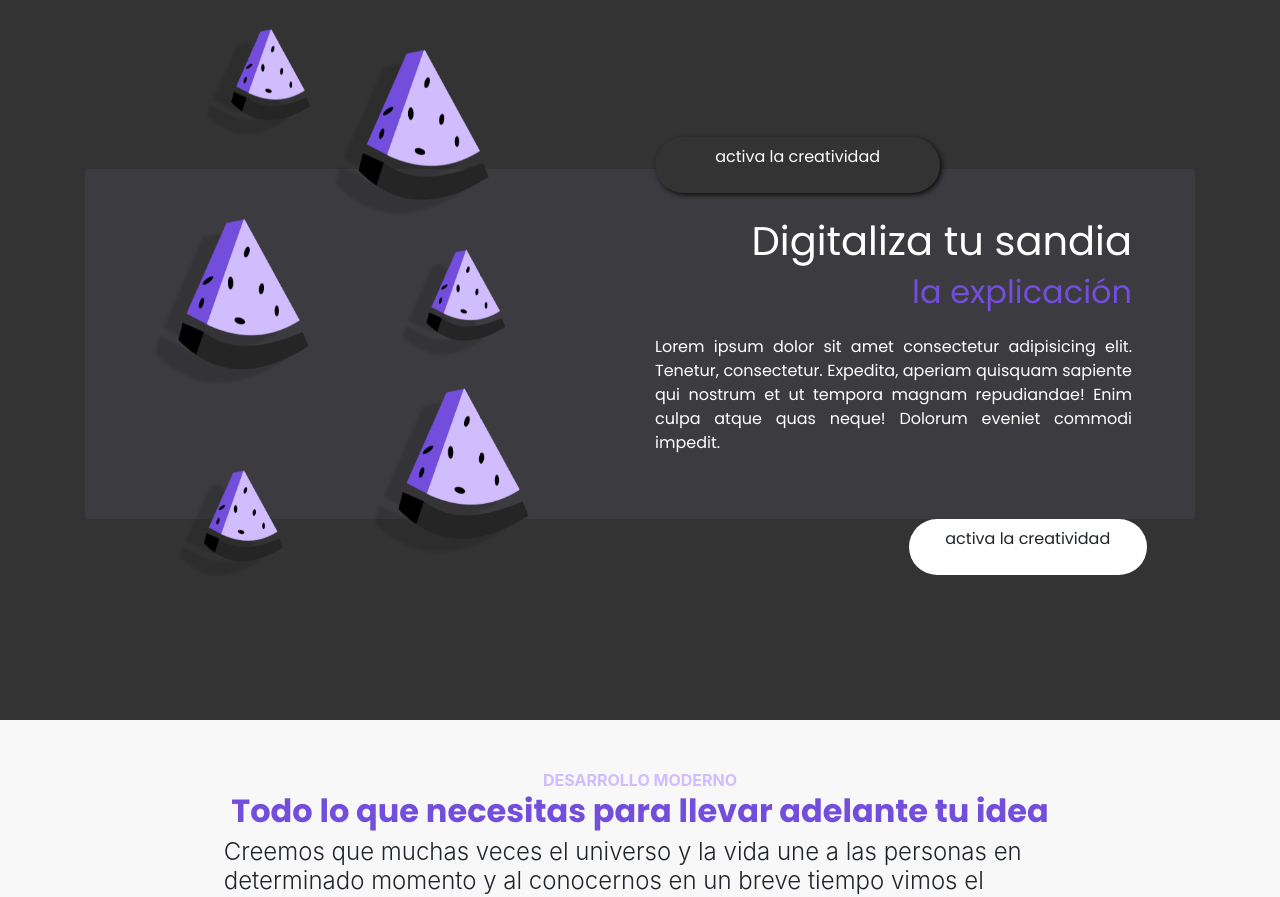
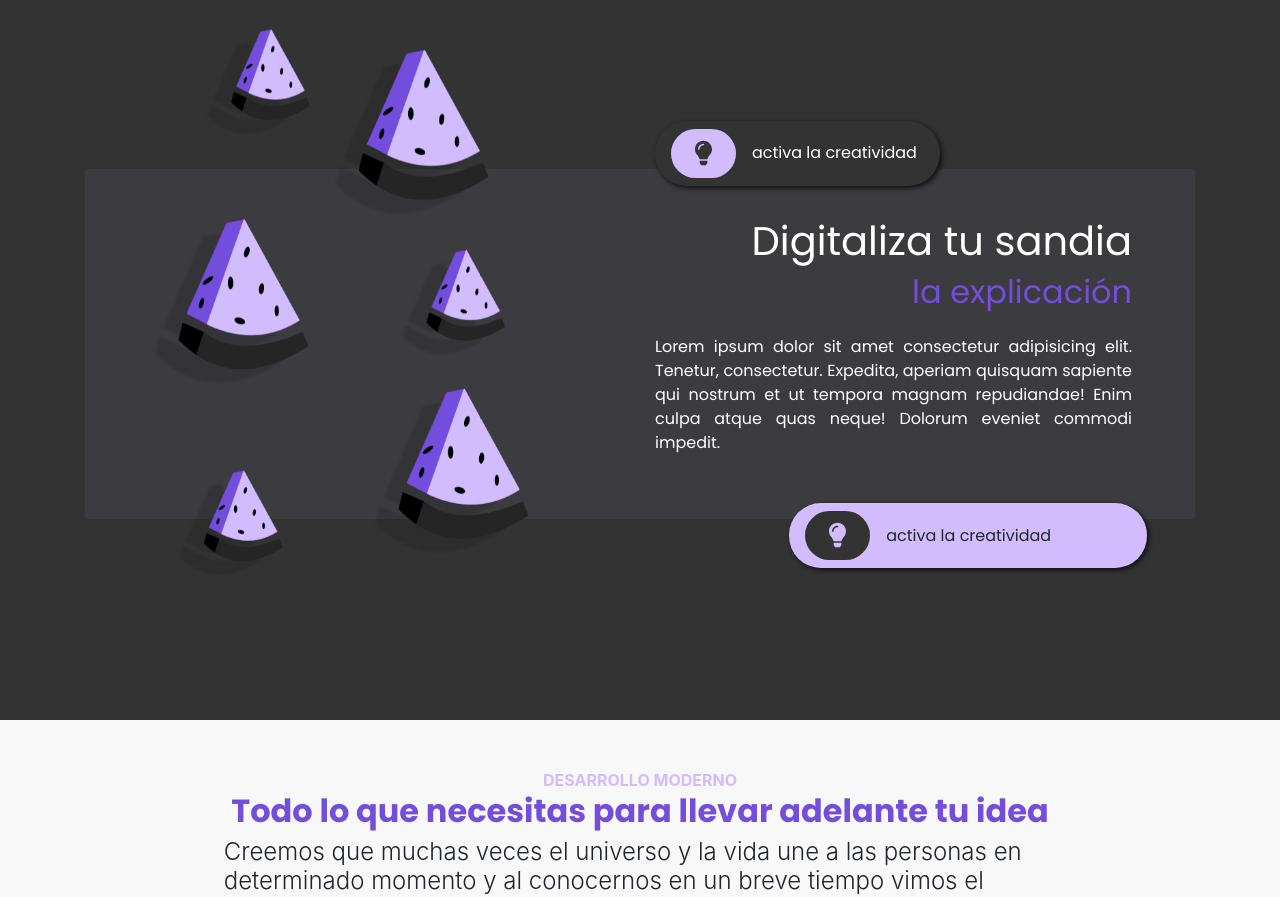
Before and after one commit to vrigna/askeladd-studio, a Vue app: page / in a window 1280 px wide. Shown: the part 880-1777 px from the top of the page. Built offline with nearby package versions, Linux system fonts and the light colour scheme.

Commit message:
(feat):add styles to buttons

```diff
--- a/src/plugins/fontawesome.js
+++ b/src/plugins/fontawesome.js
@@ -2,12 +2,11 @@
 
 import Vue from 'vue'
 import { library } from '@fortawesome/fontawesome-svg-core'
-//import { faHome } from '@fortawesome/free-solid-svg-icons' call =>  <font-awesome-icon icon="home"/>
-import { faDatabase, faTools } from '@fortawesome/free-solid-svg-icons'
+import { faDatabase, faTools, faLightbulb } from '@fortawesome/free-solid-svg-icons'
 import { faVuejs, faYoutube, faGithub, faTwitter, faJs, faGoogle } from '@fortawesome/free-brands-svg-icons'
 import { FontAwesomeIcon } from '@fortawesome/vue-fontawesome'
 
 
-library.add( faVuejs, faYoutube, faGithub, faTwitter, faJs, faDatabase, faGoogle, faTools);
+library.add( faVuejs, faYoutube, faGithub, faTwitter, faJs, faDatabase, faGoogle, faTools, faLightbulb);
 
 Vue.component('font-awesome-icon', FontAwesomeIcon)
--- a/src/views/Sandia.vue
+++ b/src/views/Sandia.vue
@@ -12,8 +12,11 @@
             </div>
             <div class="col">
               <div class="flotante w-75">
-                <div class="bg-dark text-white button-top p-2 text-center pb-0 w-75">
-                  <p>activa la creatividad</p>
+                <div class="bg-dark text-white button-top p-2 text-center pb-0 w-75 d-flex flex-row align-items-center">
+                  <div class="icono bg-secondary ml-2 mr-3 text-dark">
+                    <font-awesome-icon :icon="[ 'fas', 'lightbulb' ]" class="fa-3x px-2 mx-3"/>
+                  </div>
+                  <p class="mb-0">activa la creatividad</p>
                 </div>
               </div>
               <h1 class="text-white text-right">Digitaliza tu sandia</h1>
@@ -22,9 +25,12 @@
                 Tenetur, consectetur. Expedita, aperiam quisquam sapiente qui
                 nostrum et ut tempora magnam repudiandae! Enim culpa atque quas
                 neque! Dolorum eveniet commodi impedit.</p>
-              <div class="flotante d-flex justify-content-end container">
-                <div class="bg-white button-bottom p-2 text-center mb-0 w-50">
-                  <p>activa la creatividad</p>
+              <div class="flotante d-flex justify-content-end container ">
+                <div class="bg-secondary button-bottom p-2 text-center w-75 d-flex flex-row align-items-center">
+                  <div class="icono bg-dark ml-2 mr-3 text-secondary">
+                    <font-awesome-icon :icon="[ 'fas', 'lightbulb' ]" class="fa-3x px-2 mx-3"/>
+                  </div>
+                  <p class="mb-0">activa la creatividad</p>
                 </div>
               </div>
             </div>
@@ -43,6 +49,9 @@ export default {
 <style>
   @import url('https://fonts.googleapis.com/css2?family=Poppins:wght@300&display=swap');
 
+  .icono {
+    border-radius: 2em;
+  }
   .font{
     font-family: 'Poppins';
   }
@@ -51,12 +60,13 @@ export default {
   }
   .button-top {
     border-radius: 2em;
-    margin-top: -5rem;
-    box-shadow: 2px 2px 5px rgb(14, 14, 14);;
+    margin-top: -6rem;
+    box-shadow: 2px 2px 5px rgb(14, 14, 14);
   }
   .button-bottom {
     border-radius: 2em;
-    margin-top: 3rem;
+    margin-top: 2rem;
+    box-shadow: 2px 2px  5px rgb(14, 14, 14);
   }
   .backg{
     background-color: #3C3B3F;
```
